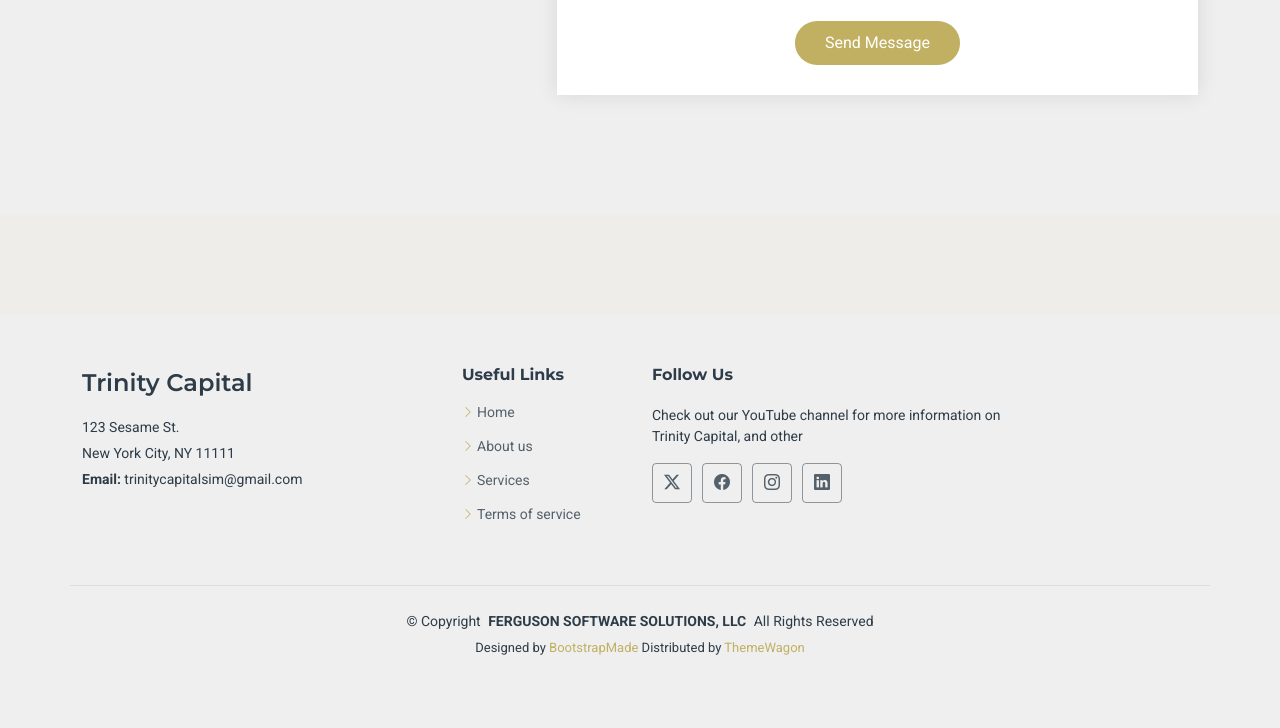
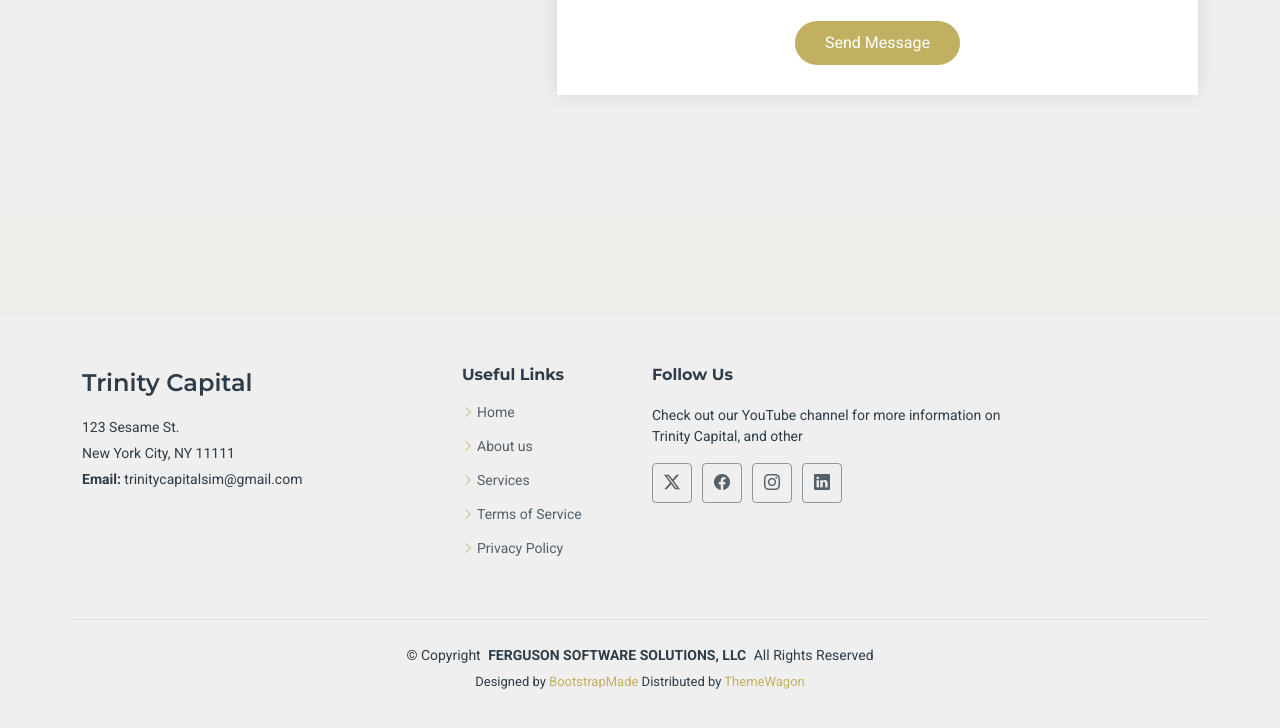
Before and after one commit to Jakeagle/TrinityCapitalPlatform.com, a plain HTML site: page index.html in a window 1280 px wide. Shown: the part 4778-5506 px from the top of the page. Drawn offline with nearby package versions, Linux system fonts and the light colour scheme.

Commit message:
Update index.html

```diff
--- a/index.html
+++ b/index.html
@@ -771,13 +771,13 @@
                 <i class="bi bi-chevron-right"></i> <a href="#">Services</a>
               </li>
               <li>
-                <i class="bi bi-chevron-right"></i>
-                <a href="#">Terms of service</a>
+                <i class="bi bi-chevron-right"></i> <a id="terms-btn" href="#">Terms of Service</a>
+              </li>
+              <li>
+                <i class="bi bi-chevron-right"></i> <a id="privacy-btn" href="#">Privacy Policy</a>
               </li>
             </ul>
           </div>
-
-
 
           <div class="col-lg-4 col-md-12">
             <h4>Follow Us</h4>
```
